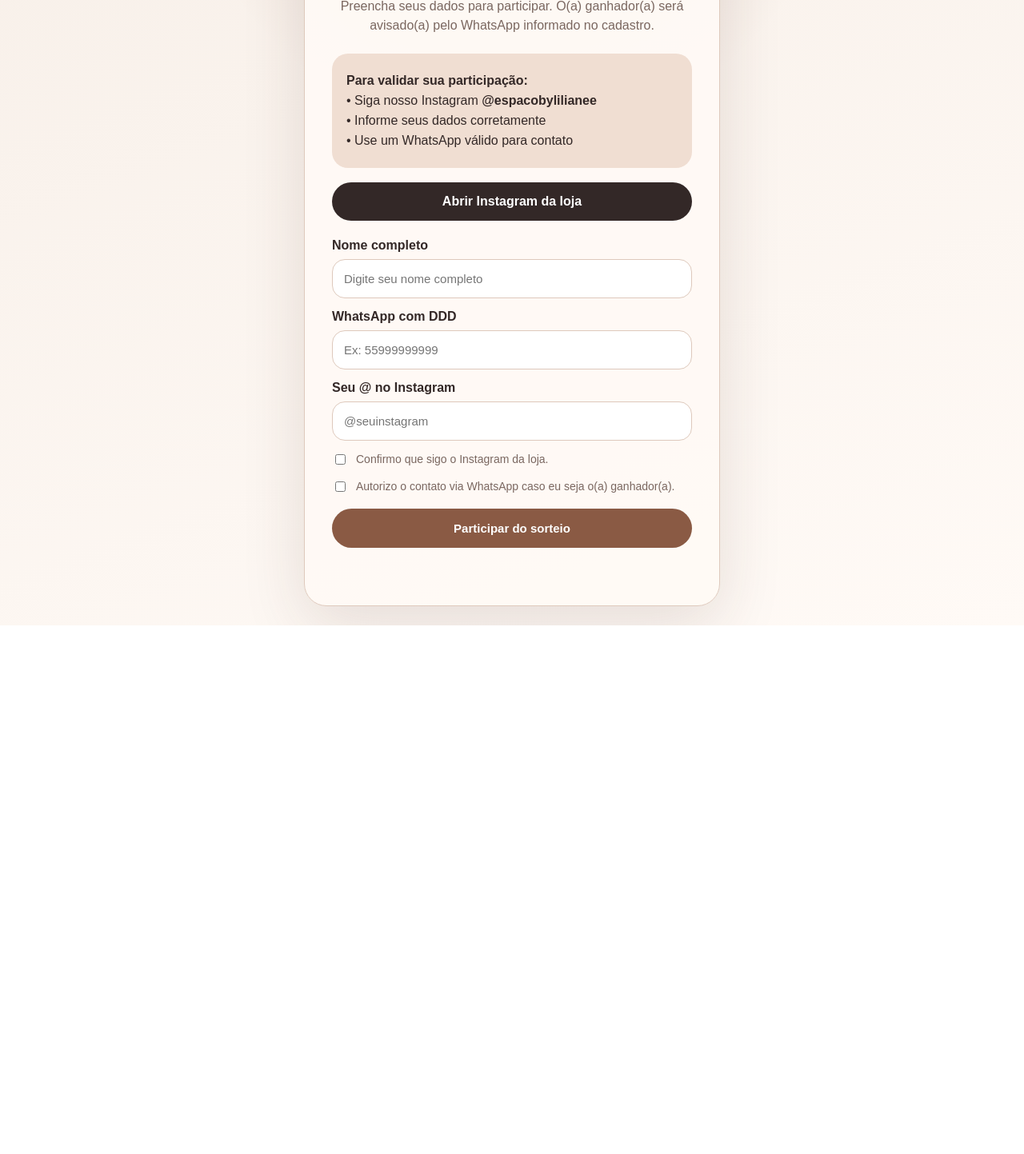
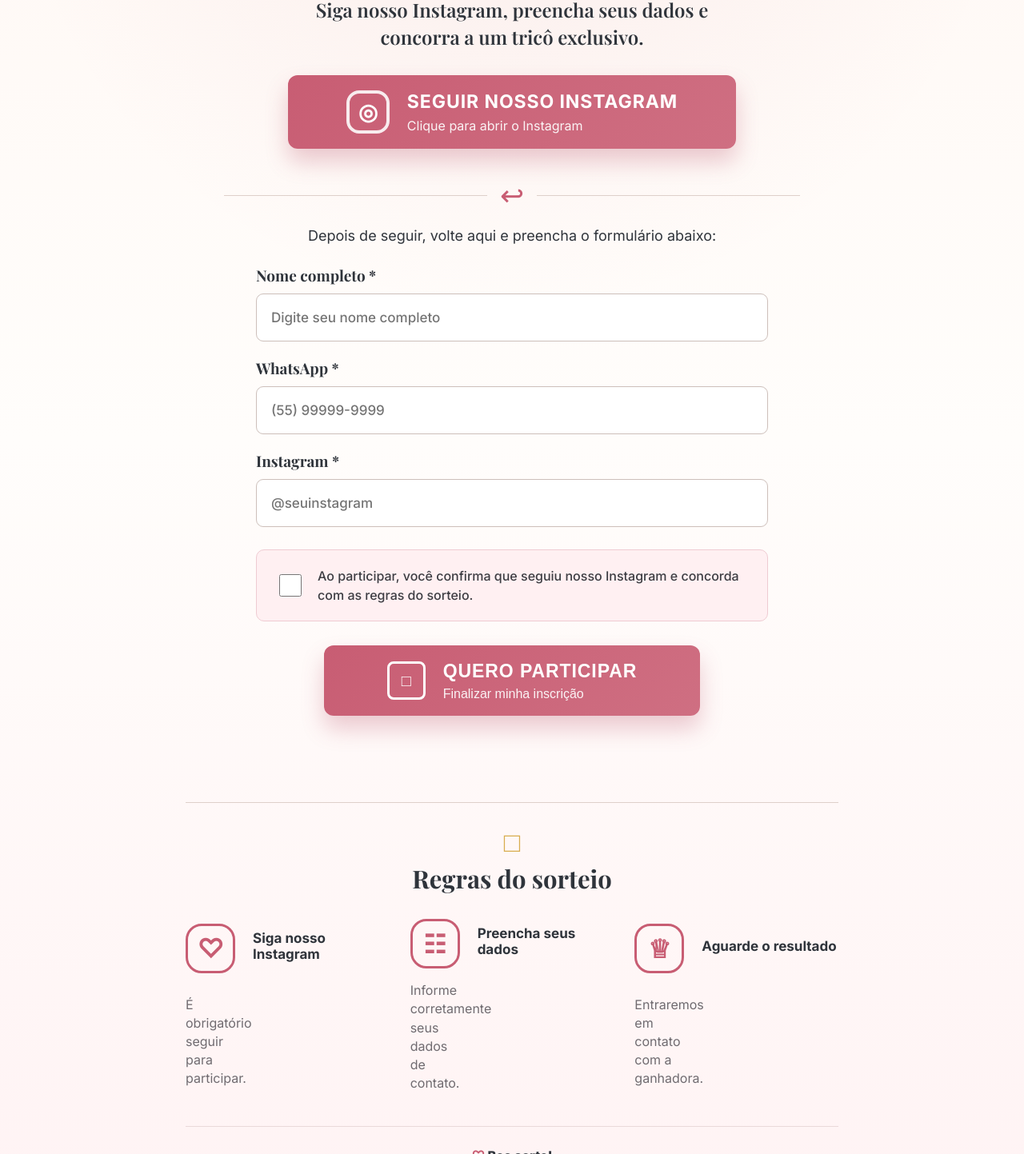
Before and after one commit to fabianofagundes05-hub/sorteio-espaco-liliane, a website: page index.html in a window 1280 px wide. Shown: the part 242-1685 px from the top of the page at 80% size. Before the commit the page ends 1024 px from the top, so only its background shows below. Drawn offline with nearby package versions, Linux system fonts and the light colour scheme.

Commit message:
Add files via upload

```diff
--- a/index.html
+++ b/index.html
@@ -9,64 +9,106 @@
 </head>
 <body>
   <main class="page">
-    <section class="card">
-      <div class="logo">Espaço By Liliane Schiaffino</div>
+    <header class="brand-header">
+      <img src="assets/logo-espaco-liliane.png" alt="Espaço By Liliane Schiaffino" />
+    </header>
 
-      <p class="tag">Sorteio Especial</p>
+    <section class="content">
+      <div class="heart">♡</div>
 
-      <h1>Concorra a um tricô exclusivo</h1>
+      <h1>Participe do nosso <span>sorteio!</span></h1>
 
-      <p class="description">
-        Preencha seus dados para participar. O(a) ganhador(a) será avisado(a)
-        pelo WhatsApp informado no cadastro.
+      <p class="subtitle">
+        Siga nosso Instagram, preencha seus dados e concorra a um tricô exclusivo.
       </p>
 
-      <div class="rules">
-        <p><strong>Para validar sua participação:</strong></p>
-        <p>• Siga nosso Instagram <strong>@espacobylilianee</strong></p>
-        <p>• Informe seus dados corretamente</p>
-        <p>• Use um WhatsApp válido para contato</p>
-      </div>
-
       <a
-        class="instagram-link"
+        class="instagram-button"
         href="https://www.instagram.com/espacobylilianee/"
         target="_blank"
         rel="noopener"
       >
-        Abrir Instagram da loja
+        <span class="icon">◎</span>
+        <span>
+          <strong>Seguir nosso Instagram</strong>
+          <small>Clique para abrir o Instagram</small>
+        </span>
       </a>
 
-      <form id="form-sorteio">
+      <div class="divider">
+        <span>↩</span>
+      </div>
+
+      <p class="instruction">
+        Depois de seguir, volte aqui e preencha o formulário abaixo:
+      </p>
+
+      <form id="form-sorteio" class="form">
         <label>
-          Nome completo
+          Nome completo *
           <input type="text" name="nome" placeholder="Digite seu nome completo" required />
         </label>
 
         <label>
-          WhatsApp com DDD
-          <input type="tel" name="whatsapp" placeholder="Ex: 55999999999" required />
+          WhatsApp *
+          <input type="tel" name="whatsapp" placeholder="(55) 99999-9999" required />
         </label>
 
         <label>
-          Seu @ no Instagram
+          Instagram *
           <input type="text" name="instagram" placeholder="@seuinstagram" required />
         </label>
 
-        <label class="checkbox">
+        <label class="confirm-box">
           <input type="checkbox" name="confirmouSeguir" required />
-          <span>Confirmo que sigo o Instagram da loja.</span>
+          <span>
+            Ao participar, você confirma que seguiu nosso Instagram
+            e concorda com as regras do sorteio.
+          </span>
         </label>
 
-        <label class="checkbox">
-          <input type="checkbox" name="aceiteDados" required />
-          <span>Autorizo o contato via WhatsApp caso eu seja o(a) ganhador(a).</span>
-        </label>
-
-        <button id="submit-button" type="submit">Participar do sorteio</button>
+        <button id="submit-button" type="submit">
+          <span class="gift">□</span>
+          <span>
+            <strong>Quero participar</strong>
+            <small>Finalizar minha inscrição</small>
+          </span>
+        </button>
 
         <p id="mensagem" class="message"></p>
       </form>
+
+      <section class="rules">
+        <div class="section-title">
+          <span>□</span>
+          <h2>Regras do sorteio</h2>
+        </div>
+
+        <div class="rules-grid">
+          <article>
+            <div class="rule-icon">♡</div>
+            <h3>Siga nosso Instagram</h3>
+            <p>É obrigatório seguir para participar.</p>
+          </article>
+
+          <article>
+            <div class="rule-icon">☷</div>
+            <h3>Preencha seus dados</h3>
+            <p>Informe corretamente seus dados de contato.</p>
+          </article>
+
+          <article>
+            <div class="rule-icon">♕</div>
+            <h3>Aguarde o resultado</h3>
+            <p>Entraremos em contato com a ganhadora.</p>
+          </article>
+        </div>
+      </section>
+
+      <footer>
+        <p>♡ Boa sorte!</p>
+        <small>Vamos amar ter você com a gente.</small>
+      </footer>
     </section>
   </main>
 
@@ -75,18 +117,31 @@
     const mensagem = document.getElementById("mensagem");
     const button = document.getElementById("submit-button");
 
+    function limparWhatsApp(valor) {
+      return String(valor || "").replace(/\D/g, "");
+    }
+
+    function normalizarInstagram(valor) {
+      return String(valor || "").trim().replace(/^@/, "");
+    }
+
     form.addEventListener("submit", async (event) => {
       event.preventDefault();
 
       const data = new FormData(form);
 
       const payload = {
-        nome: data.get("nome"),
-        whatsapp: String(data.get("whatsapp") || "").replace(/\D/g, ""),
-        instagram: data.get("instagram"),
-        confirmouSeguir: data.get("confirmouSeguir") === "on",
-        aceiteDados: data.get("aceiteDados") === "on"
+        nome: String(data.get("nome") || "").trim(),
+        whatsapp: limparWhatsApp(data.get("whatsapp")),
+        instagram: normalizarInstagram(data.get("instagram")),
+        confirmouSeguir: data.get("confirmouSeguir") === "on"
       };
+
+      if (!payload.nome || !payload.whatsapp || !payload.instagram || !payload.confirmouSeguir) {
+        mensagem.textContent = "Preencha todos os campos obrigatórios.";
+        mensagem.className = "message error";
+        return;
+      }
 
       if (payload.whatsapp.length < 10 || payload.whatsapp.length > 13) {
         mensagem.textContent = "Informe um WhatsApp válido com DDD.";
@@ -95,8 +150,8 @@
       }
 
       button.disabled = true;
-      button.textContent = "Enviando...";
-      mensagem.textContent = "";
+      mensagem.textContent = "Enviando sua inscrição...";
+      mensagem.className = "message";
 
       try {
         const response = await fetch("/api/participar", {
@@ -113,12 +168,11 @@
         if (result.success) {
           form.reset();
         }
-      } catch {
-        mensagem.textContent = "Não foi possível enviar. Tente novamente.";
+      } catch (error) {
+        mensagem.textContent = "Não foi possível enviar agora. Verifique a conexão e tente novamente.";
         mensagem.className = "message error";
       } finally {
         button.disabled = false;
-        button.textContent = "Participar do sorteio";
       }
     });
   </script>
--- a/style.css
+++ b/style.css
@@ -1,205 +1,421 @@
+@import url('https://fonts.googleapis.com/css2?family=Playfair+Display:wght@600;700&family=Inter:wght@400;500;700;800&display=swap');
+
 * {
   box-sizing: border-box;
 }
 
 :root {
-  --bg: #f7efe8;
-  --card: #fffaf6;
-  --text: #332827;
-  --muted: #7a6760;
-  --primary: #8a5a44;
-  --primary-dark: #5b3b2d;
-  --soft: #f0ded2;
-  --border: #dec9bc;
-  --success: #1f7a4d;
+  --bg: #fff8f4;
+  --brand-bg: #9d8980;
+  --text: #2f343b;
+  --muted: #6f6b70;
+  --rose: #c85d73;
+  --rose-dark: #b64f66;
+  --rose-soft: #fff0f2;
+  --gold: #d8ad4f;
+  --line: #ded0ca;
+  --input: #ffffff;
+  --success: #26734d;
   --error: #b3261e;
+}
+
+html {
+  scroll-behavior: smooth;
 }
 
 body {
   margin: 0;
-  min-height: 100vh;
-  font-family: Arial, Helvetica, sans-serif;
   background:
-    radial-gradient(circle at top, rgba(138, 90, 68, 0.18), transparent 35%),
-    linear-gradient(160deg, #f7efe8 0%, #fffaf6 100%);
+    radial-gradient(circle at top, rgba(200, 93, 115, 0.08), transparent 34%),
+    linear-gradient(180deg, #fff8f4 0%, #fffdfb 45%, #fff3f4 100%);
   color: var(--text);
+  font-family: Inter, Arial, sans-serif;
 }
 
 .page {
   min-height: 100vh;
-  display: grid;
-  place-items: center;
-  padding: 24px;
 }
 
-.card {
-  width: 100%;
-  max-width: 520px;
-  background: rgba(255, 250, 246, 0.94);
-  border: 1px solid var(--border);
-  border-radius: 28px;
-  padding: 34px;
-  box-shadow: 0 24px 80px rgba(70, 42, 28, 0.13);
+.brand-header {
+  background: var(--brand-bg);
+  padding: 18px 16px;
+  display: flex;
+  align-items: center;
+  justify-content: center;
 }
 
-.logo {
-  text-align: center;
-  font-size: 17px;
-  letter-spacing: 0.14em;
-  text-transform: uppercase;
-  color: var(--primary);
-  font-weight: 800;
-  margin-bottom: 26px;
+.brand-header img {
+  display: block;
+  width: min(100%, 980px);
+  max-height: 220px;
+  object-fit: contain;
 }
 
-.tag {
+.content {
+  width: min(100%, 860px);
+  margin: 0 auto;
+  padding: 54px 22px 34px;
+}
+
+.heart {
   text-align: center;
-  color: var(--primary-dark);
-  font-weight: 800;
-  text-transform: uppercase;
-  letter-spacing: 0.18em;
-  font-size: 12px;
-  margin: 0 0 10px;
+  color: var(--rose);
+  font-size: 44px;
+  line-height: 1;
+  margin-bottom: 8px;
 }
 
 h1 {
+  margin: 0;
   text-align: center;
-  font-size: clamp(30px, 6vw, 44px);
-  line-height: 1.03;
-  margin: 0;
-  letter-spacing: -0.04em;
+  font-family: 'Playfair Display', Georgia, serif;
+  font-size: clamp(34px, 6vw, 54px);
+  line-height: 1.05;
+  letter-spacing: -0.03em;
 }
 
-.description {
-  text-align: center;
-  color: var(--muted);
-  line-height: 1.55;
-  margin: 18px 0 22px;
+h1 span {
+  color: var(--rose);
 }
 
-.rules {
-  background: var(--soft);
-  border-radius: 20px;
-  padding: 18px;
-  margin-bottom: 18px;
+.subtitle {
+  max-width: 560px;
+  margin: 18px auto 30px;
+  text-align: center;
+  color: var(--text);
+  font-family: 'Playfair Display', Georgia, serif;
+  font-size: clamp(18px, 3vw, 24px);
+  line-height: 1.45;
+}
+
+.instagram-button {
+  width: min(100%, 560px);
+  min-height: 92px;
+  margin: 0 auto 40px;
+  padding: 18px 26px;
+  border-radius: 12px;
+  text-decoration: none;
+  color: white;
+  background: linear-gradient(135deg, var(--rose), #cf6f82);
+  box-shadow: 0 16px 28px rgba(184, 77, 101, 0.28);
+  display: flex;
+  align-items: center;
+  justify-content: center;
+  gap: 22px;
+  transition: transform 0.18s ease, box-shadow 0.18s ease;
+}
+
+.instagram-button:hover {
+  transform: translateY(-2px);
+  box-shadow: 0 20px 34px rgba(184, 77, 101, 0.34);
+}
+
+.instagram-button .icon {
+  width: 54px;
+  height: 54px;
+  border: 4px solid rgba(255,255,255,0.88);
+  border-radius: 16px;
+  display: grid;
+  place-items: center;
+  font-size: 28px;
+  font-weight: 800;
+}
+
+.instagram-button strong {
+  display: block;
+  text-transform: uppercase;
+  letter-spacing: 0.04em;
+  font-size: 23px;
+}
+
+.instagram-button small {
+  display: block;
+  margin-top: 6px;
+  font-size: 16px;
+  opacity: 0.92;
+}
+
+.divider {
+  width: min(100%, 720px);
+  margin: 0 auto 22px;
+  display: grid;
+  grid-template-columns: 1fr auto 1fr;
+  gap: 16px;
+  align-items: center;
+  color: var(--rose);
+  font-size: 36px;
+  line-height: 1;
+}
+
+.divider::before,
+.divider::after {
+  content: "";
+  height: 1px;
+  background: var(--line);
+}
+
+.instruction {
+  margin: 0 auto 26px;
+  text-align: center;
+  font-size: 18px;
   color: var(--text);
 }
 
-.rules p {
-  margin: 7px 0;
-}
-
-.instagram-link {
-  display: block;
-  width: 100%;
-  text-align: center;
-  background: var(--text);
-  color: white;
-  text-decoration: none;
-  border-radius: 999px;
-  padding: 15px 18px;
-  font-weight: 800;
-  margin-bottom: 22px;
-  transition: transform 0.15s ease, opacity 0.15s ease;
-}
-
-.instagram-link:hover {
-  transform: translateY(-1px);
-  opacity: 0.95;
-}
-
-form {
-  display: grid;
-  gap: 14px;
+.form {
+  width: min(100%, 640px);
+  margin: 0 auto;
 }
 
 label {
   display: grid;
-  gap: 8px;
-  font-weight: 800;
+  gap: 10px;
+  margin-bottom: 20px;
   color: var(--text);
+  font-family: 'Playfair Display', Georgia, serif;
+  font-weight: 700;
+  font-size: 19px;
 }
 
 input {
   width: 100%;
-  border: 1px solid var(--border);
-  border-radius: 16px;
-  padding: 15px 14px;
-  font-size: 15px;
-  background: white;
+  min-height: 60px;
+  border: 1px solid #cdbfba;
+  border-radius: 9px;
+  padding: 0 18px;
+  background: var(--input);
   color: var(--text);
+  font: 500 17px Inter, Arial, sans-serif;
 }
 
 input:focus {
-  outline: 2px solid rgba(138, 90, 68, 0.22);
-  border-color: var(--primary);
+  outline: 3px solid rgba(200, 93, 115, 0.15);
+  border-color: var(--rose);
 }
 
-.checkbox {
-  grid-template-columns: 20px 1fr;
-  align-items: flex-start;
-  gap: 10px;
+.confirm-box {
+  grid-template-columns: 34px 1fr;
+  gap: 18px;
+  align-items: center;
+  margin: 28px 0 30px;
+  padding: 20px 24px;
+  border: 1px solid #efcbd2;
+  background: var(--rose-soft);
+  border-radius: 10px;
+  font-family: Inter, Arial, sans-serif;
+  font-size: 16px;
   font-weight: 500;
-  color: var(--muted);
-  font-size: 14px;
-  line-height: 1.4;
+  color: #3d3d43;
+  line-height: 1.5;
 }
 
-.checkbox input {
-  width: auto;
-  margin-top: 3px;
+.confirm-box input {
+  width: 28px;
+  height: 28px;
+  min-height: auto;
+  accent-color: var(--rose);
 }
 
 button {
-  width: 100%;
+  width: min(100%, 470px);
+  min-height: 88px;
+  margin: 0 auto;
+  padding: 18px 24px;
   border: none;
-  border-radius: 999px;
-  padding: 16px 18px;
-  background: var(--primary);
+  border-radius: 12px;
+  cursor: pointer;
   color: white;
-  font-size: 15px;
-  font-weight: 900;
-  cursor: pointer;
-  margin-top: 4px;
-  transition: transform 0.15s ease, opacity 0.15s ease;
+  background: linear-gradient(135deg, var(--rose), #cf6f82);
+  box-shadow: 0 16px 28px rgba(184, 77, 101, 0.28);
+  display: flex;
+  align-items: center;
+  justify-content: center;
+  gap: 22px;
+  transition: transform 0.18s ease, opacity 0.18s ease;
 }
 
 button:hover {
-  transform: translateY(-1px);
+  transform: translateY(-2px);
 }
 
 button:disabled {
   opacity: 0.65;
   cursor: not-allowed;
+  transform: none;
+}
+
+button .gift {
+  width: 48px;
+  height: 48px;
+  border: 3px solid white;
+  border-radius: 8px;
+  display: grid;
+  place-items: center;
+  font-size: 20px;
+}
+
+button strong {
+  display: block;
+  text-align: left;
+  text-transform: uppercase;
+  letter-spacing: 0.04em;
+  font-size: 23px;
+}
+
+button small {
+  display: block;
+  margin-top: 6px;
+  text-align: left;
+  font-size: 16px;
+  font-weight: 400;
+  opacity: 0.92;
 }
 
 .message {
-  min-height: 22px;
+  min-height: 28px;
+  margin: 20px 0 0;
   text-align: center;
   font-weight: 800;
-  margin: 2px 0 0;
+  font-size: 16px;
 }
 
-.success {
+.message.success {
   color: var(--success);
 }
 
-.error {
+.message.error {
   color: var(--error);
 }
 
-@media (max-width: 520px) {
-  .page {
-    padding: 14px;
+.rules {
+  margin: 60px auto 0;
+  padding-top: 28px;
+  border-top: 1px solid var(--line);
+}
+
+.section-title {
+  text-align: center;
+  margin-bottom: 30px;
+}
+
+.section-title span {
+  color: var(--gold);
+  font-size: 34px;
+}
+
+.section-title h2 {
+  margin: 4px 0 0;
+  font-family: 'Playfair Display', Georgia, serif;
+  font-size: 31px;
+}
+
+.rules-grid {
+  display: grid;
+  grid-template-columns: repeat(3, 1fr);
+  gap: 26px;
+}
+
+.rules-grid article {
+  display: grid;
+  grid-template-columns: 68px 1fr;
+  gap: 16px;
+  align-items: center;
+}
+
+.rule-icon {
+  width: 62px;
+  height: 62px;
+  border: 3px solid var(--rose);
+  border-radius: 20px;
+  display: grid;
+  place-items: center;
+  color: var(--rose);
+  font-size: 32px;
+  font-weight: 800;
+}
+
+.rules-grid h3 {
+  margin: 0 0 6px;
+  font-size: 17px;
+}
+
+.rules-grid p {
+  margin: 0;
+  color: var(--muted);
+  line-height: 1.45;
+}
+
+footer {
+  margin: 42px auto 0;
+  padding-top: 26px;
+  border-top: 1px solid #ead9d9;
+  text-align: center;
+  color: var(--text);
+}
+
+footer p {
+  margin: 0 0 10px;
+  font-weight: 800;
+}
+
+footer p::first-letter {
+  color: var(--rose);
+}
+
+footer small {
+  font-size: 15px;
+}
+
+@media (max-width: 700px) {
+  .brand-header {
+    padding: 12px 8px;
   }
 
-  .card {
-    padding: 26px 20px;
-    border-radius: 24px;
+  .brand-header img {
+    max-height: 135px;
   }
 
-  .logo {
-    font-size: 13px;
-    letter-spacing: 0.10em;
+  .content {
+    padding: 40px 18px 30px;
+  }
+
+  .instagram-button,
+  button {
+    min-height: 78px;
+    padding: 15px 18px;
+  }
+
+  .instagram-button .icon,
+  button .gift {
+    width: 42px;
+    height: 42px;
+  }
+
+  .instagram-button strong,
+  button strong {
+    font-size: 17px;
+  }
+
+  .instagram-button small,
+  button small {
+    font-size: 14px;
+  }
+
+  .rules-grid {
+    grid-template-columns: 1fr;
+  }
+
+  .rules-grid article {
+    grid-template-columns: 54px 1fr;
+  }
+
+  .rule-icon {
+    width: 50px;
+    height: 50px;
+    font-size: 25px;
+    border-radius: 16px;
+  }
+
+  .confirm-box {
+    padding: 18px;
   }
 }
```
Also changed, not shown: README.md.
